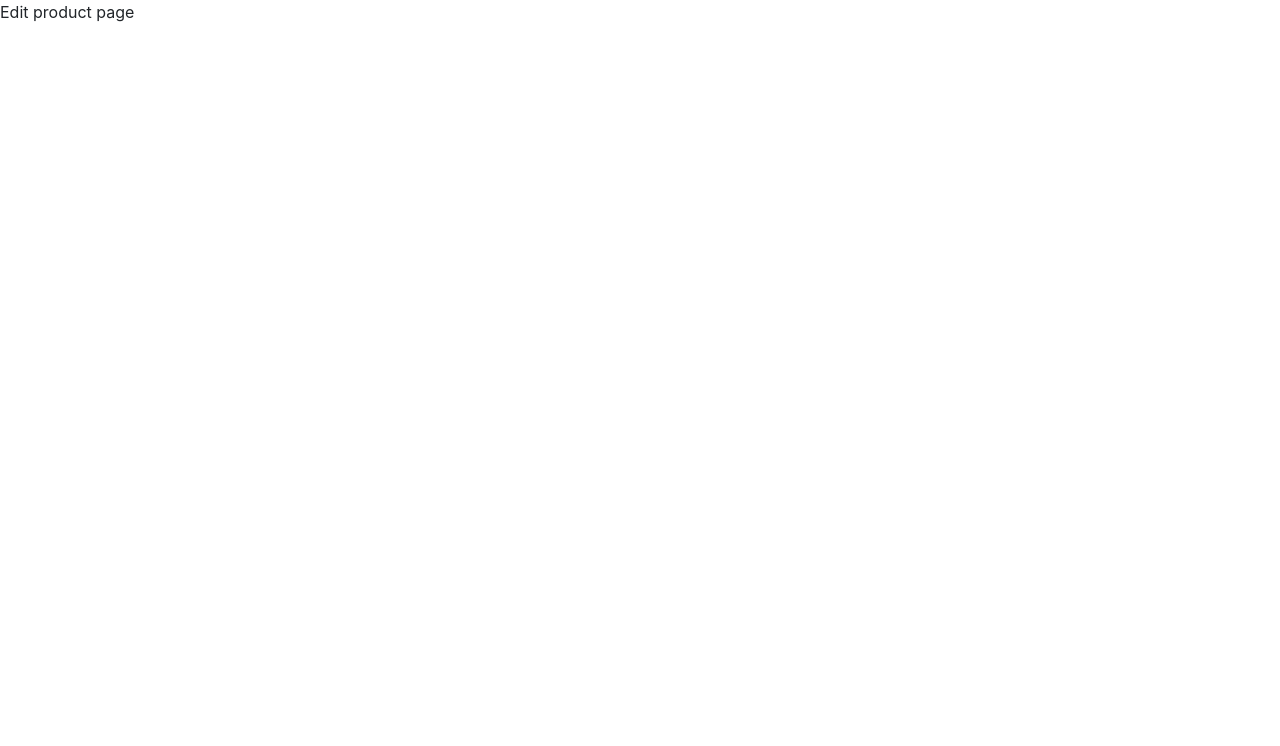
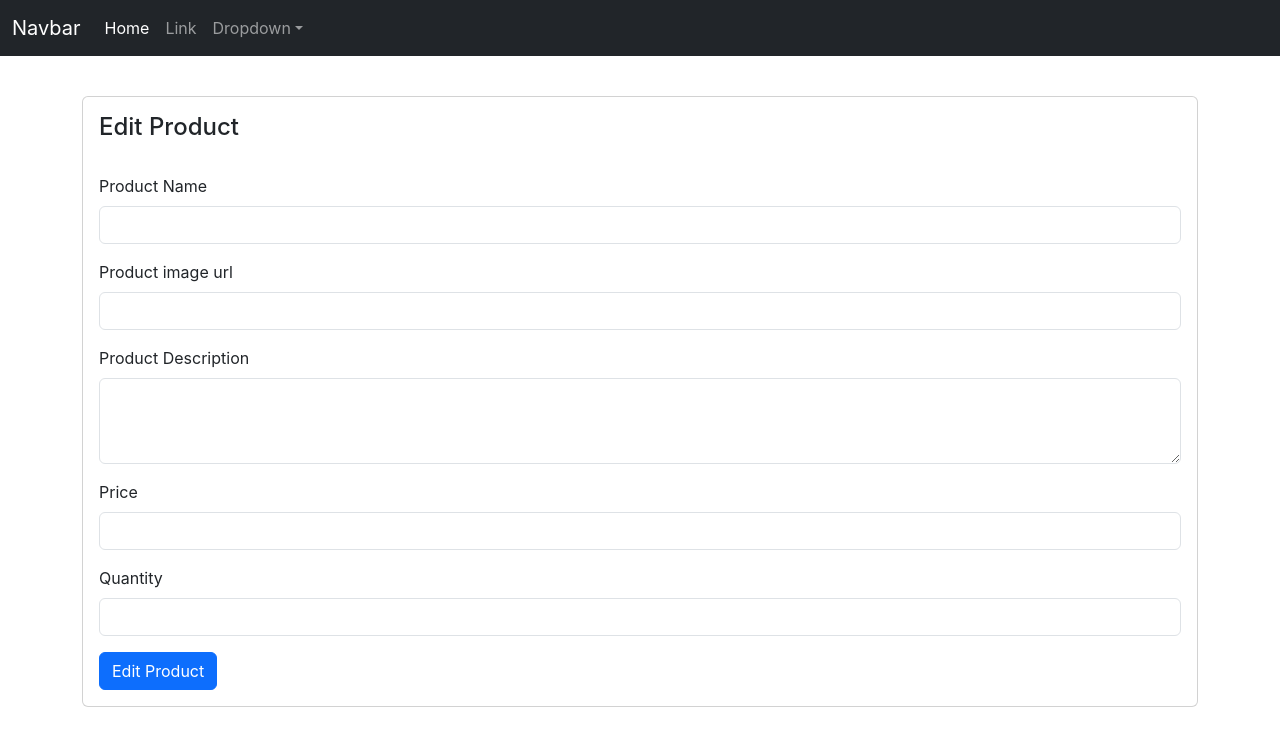
Before and after one commit to rupeshmohanty/DCP-Product, a React (Create React App) app: page /admin/edit in a window 1280 px wide. Shown: the top 746 px of the page. Built offline with nearby package versions, Linux system fonts and the light colour scheme.

Commit message:
Add product and edit product form added

```diff
--- a/src/Components/Admin/Product/AddProduct.jsx
+++ b/src/Components/Admin/Product/AddProduct.jsx
@@ -1,9 +1,13 @@
 import Navbar from "./sub-components/Navbar";
+import ProductForm from "./sub-components/ProductForm";
 
 const AddProduct = () => {
     return(
         <>
             <Navbar/>
+            <div className="container">
+                <ProductForm operationType = "Add"/>
+            </div>
         </>
     )
 }
--- a/src/Components/Admin/Product/EditProduct.jsx
+++ b/src/Components/Admin/Product/EditProduct.jsx
@@ -1,7 +1,13 @@
+import Navbar from "./sub-components/Navbar";
+import ProductForm from "./sub-components/ProductForm";
+
 const EditProduct = () => {
     return(
         <>
-            Edit product page
+            <Navbar/>
+            <div className="container">
+                <ProductForm operationType = "Edit"/>
+            </div>
         </>
     )
 }
--- /dev/null
+++ b/src/Components/Admin/Product/sub-components/ProductForm.jsx
@@ -0,0 +1,67 @@
+const ProductForm = (props) => {
+    if (props.operationType === "Add") {
+        return(
+            <div className="card" style={{ marginTop: '40px' }}>
+                <div className="card-body">
+                    <h4>Add Product</h4><br/>
+                    <form>
+                        <div className="mb-3">
+                            <label for="exampleInputEmail1" className="form-label">Product Name</label>
+                            <input type="text" className="form-control" id="exampleInputEmail1" aria-describedby="emailHelp"/>
+                        </div>
+                        <div className="mb-3">
+                            <label for="exampleInputPassword1" className="form-label">Product image url</label>
+                            <input type="text" className="form-control" id="exampleInputPassword1"/>
+                        </div>
+                        <div class="mb-3">
+                            <label for="exampleFormControlTextarea1" class="form-label">Product Description</label>
+                            <textarea class="form-control" id="exampleFormControlTextarea1" rows="3"></textarea>
+                        </div>
+                        <div className="mb-3">
+                            <label for="exampleInputPassword1" className="form-label">Price</label>
+                            <input type="number" className="form-control" id="exampleInputPassword1"/>
+                        </div>
+                        <div className="mb-3">
+                            <label for="exampleInputPassword1" className="form-label">Quantity</label>
+                            <input type="number" className="form-control" id="exampleInputPassword1"/>
+                        </div>
+                        <button type="submit" className="btn btn-primary">Add Product</button>
+                    </form>
+                </div>
+            </div>
+        )
+    } else {
+        return(
+            <div className="card" style={{ marginTop: '40px' }}>
+                <div className="card-body">
+                    <h4>Edit Product</h4><br/>
+                    <form>
+                        <div className="mb-3">
+                            <label for="exampleInputEmail1" className="form-label">Product Name</label>
+                            <input type="text" className="form-control" id="exampleInputEmail1" aria-describedby="emailHelp"/>
+                        </div>
+                        <div className="mb-3">
+                            <label for="exampleInputPassword1" className="form-label">Product image url</label>
+                            <input type="text" className="form-control" id="exampleInputPassword1"/>
+                        </div>
+                        <div class="mb-3">
+                            <label for="exampleFormControlTextarea1" class="form-label">Product Description</label>
+                            <textarea class="form-control" id="exampleFormControlTextarea1" rows="3"></textarea>
+                        </div>
+                        <div className="mb-3">
+                            <label for="exampleInputPassword1" className="form-label">Price</label>
+                            <input type="number" className="form-control" id="exampleInputPassword1"/>
+                        </div>
+                        <div className="mb-3">
+                            <label for="exampleInputPassword1" className="form-label">Quantity</label>
+                            <input type="number" className="form-control" id="exampleInputPassword1"/>
+                        </div>
+                        <button type="submit" className="btn btn-primary">Edit Product</button>
+                    </form>
+                </div>
+            </div>
+        )
+    }
+}
+
+export default ProductForm;
```
